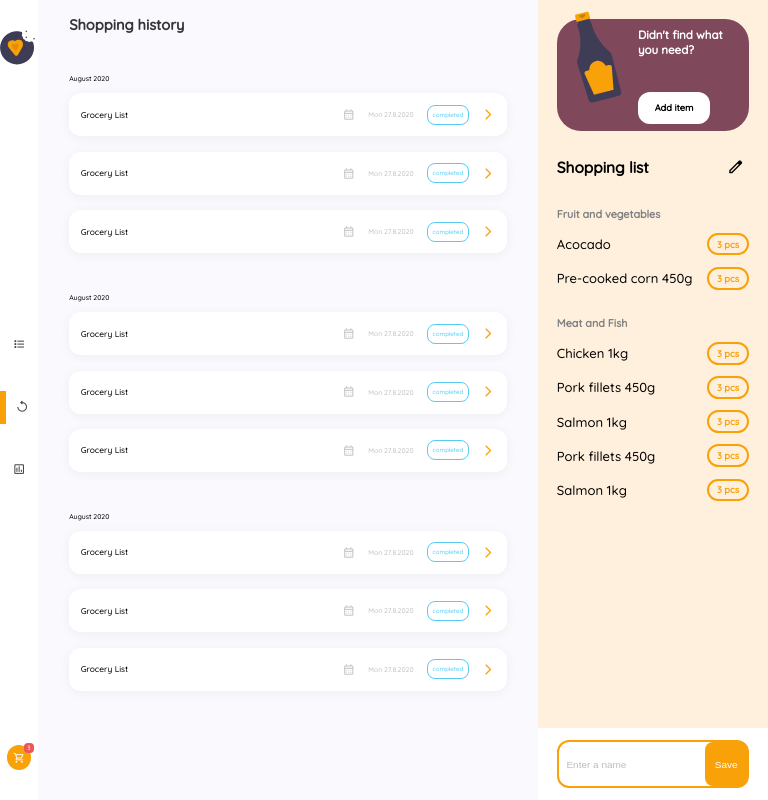
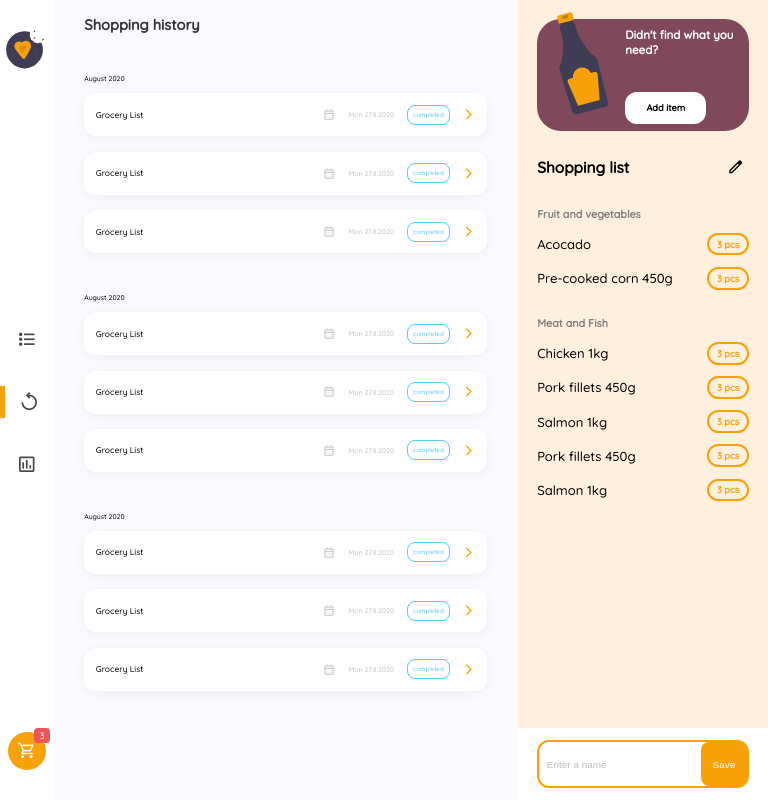
Before and after one commit to christiandionisio/shoppingify, a React (Create React App) app: page /history in a window 768 px wide. Built offline with nearby package versions, Linux system fonts and the light colour scheme.

Commit message:
sideBar responsive medium added

```diff
--- a/src/App.css
+++ b/src/App.css
@@ -18,3 +18,19 @@
 .shopping-list {
   flex: 6;
 }
+
+@media (min-width: 768px) and (max-width: 991px) {
+
+  .sidebar {
+    flex: 1.5;
+  }
+
+  .shopping-list {
+    flex: 7;
+  }
+
+}
+
+@media (max-width: 767px) {
+
+}
--- a/src/styles/components/ui/Sidebar.css
+++ b/src/styles/components/ui/Sidebar.css
@@ -129,3 +129,45 @@
     justify-content: center;
     align-items: center;
 }
+
+@media (min-width: 768px) and (max-width: 991px) {
+
+    .sidebar-content .tabs .items-tab span {
+        font-size: 2.8vw;
+    }
+
+    .sidebar-content .tabs .history-tab span {
+        font-size: 2.8vw;
+    }
+
+    .sidebar-content .tabs .statistics-tab span {
+        font-size: 2.8vw;
+    }
+
+    .active-tab {
+        border-left: 5px solid #F9A109;
+    }
+
+    .sidebar-content .cart {
+        width: 5vw;
+        height: 5vw;
+    }
+
+    .sidebar-content .cart .cart-icon span {
+        font-size: 2.5vw;
+    }
+
+    .sidebar-content .cart .badge {
+        width: 2vw;
+        height: 2vw;
+        font-size: 1.2vw;
+
+        top: -0.5vw;
+        right: -0.5vw;
+    }
+
+}
+
+@media (max-width: 767px) {
+
+}
```
